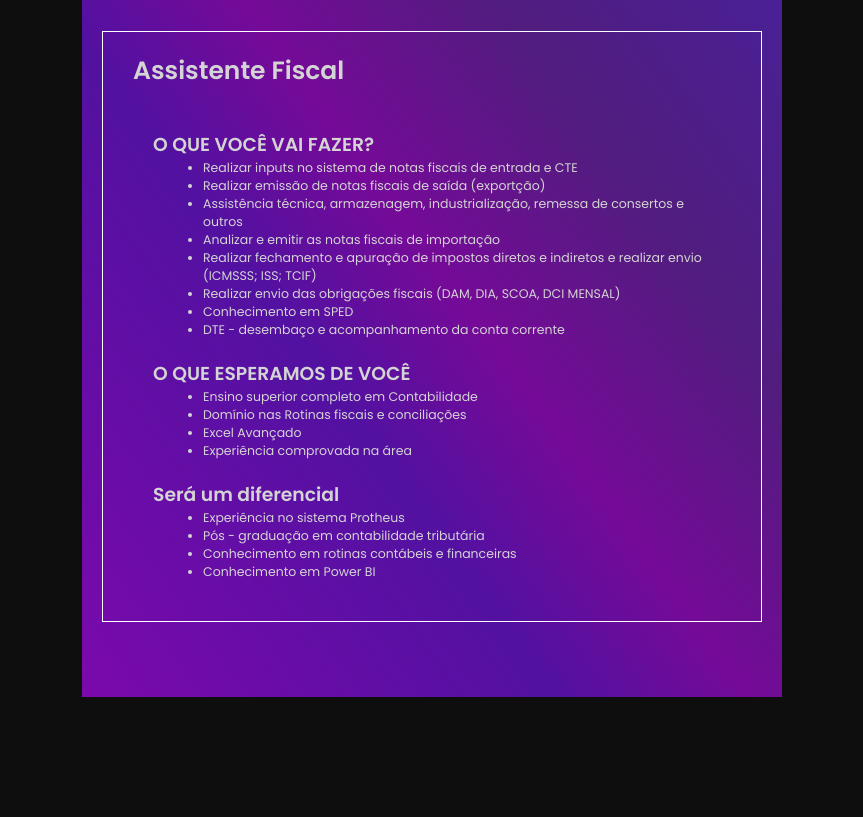
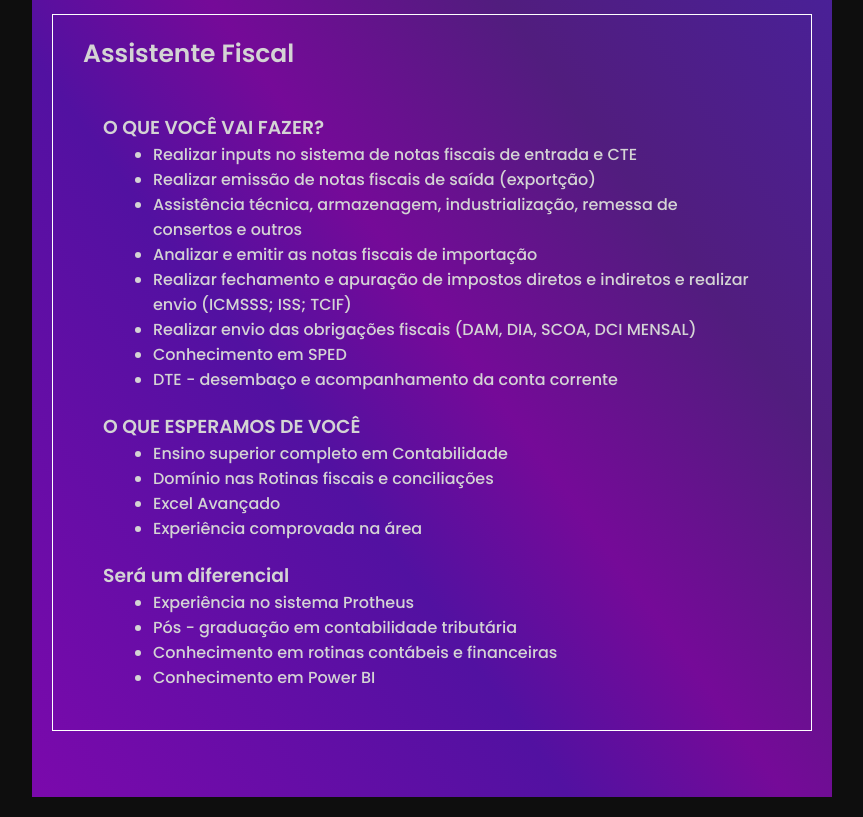
Before and after one commit to Luciano-gOliveira/contratando, a plain HTML site: page index.html in a window 1280 px wide. Shown: the part 123-940 px from the top of the page, without its empty margins (208-1071 px from the left). Before the commit the page ends 840 px from the top, so only its background shows below. Drawn offline with Linux system fonts and the light colour scheme.

Commit message:
fix: fontsize

```diff
--- a/style.css
+++ b/style.css
@@ -41,8 +41,8 @@ body {
     rgba(72, 33, 156, 1) 100%
   );
   padding: 20px;
-  width: 700px;
-  height: 800px;
+  width: 800px;
+  height: 900px;
   display: flex;
   flex-direction: column;
   justify-content: space-evenly;
@@ -69,3 +69,8 @@ h2{
 .perfil {
   margin-left: 50px;
 }
+
+ul li{
+    font-size: 16px;
+    font-weight: 500;
+}
```
